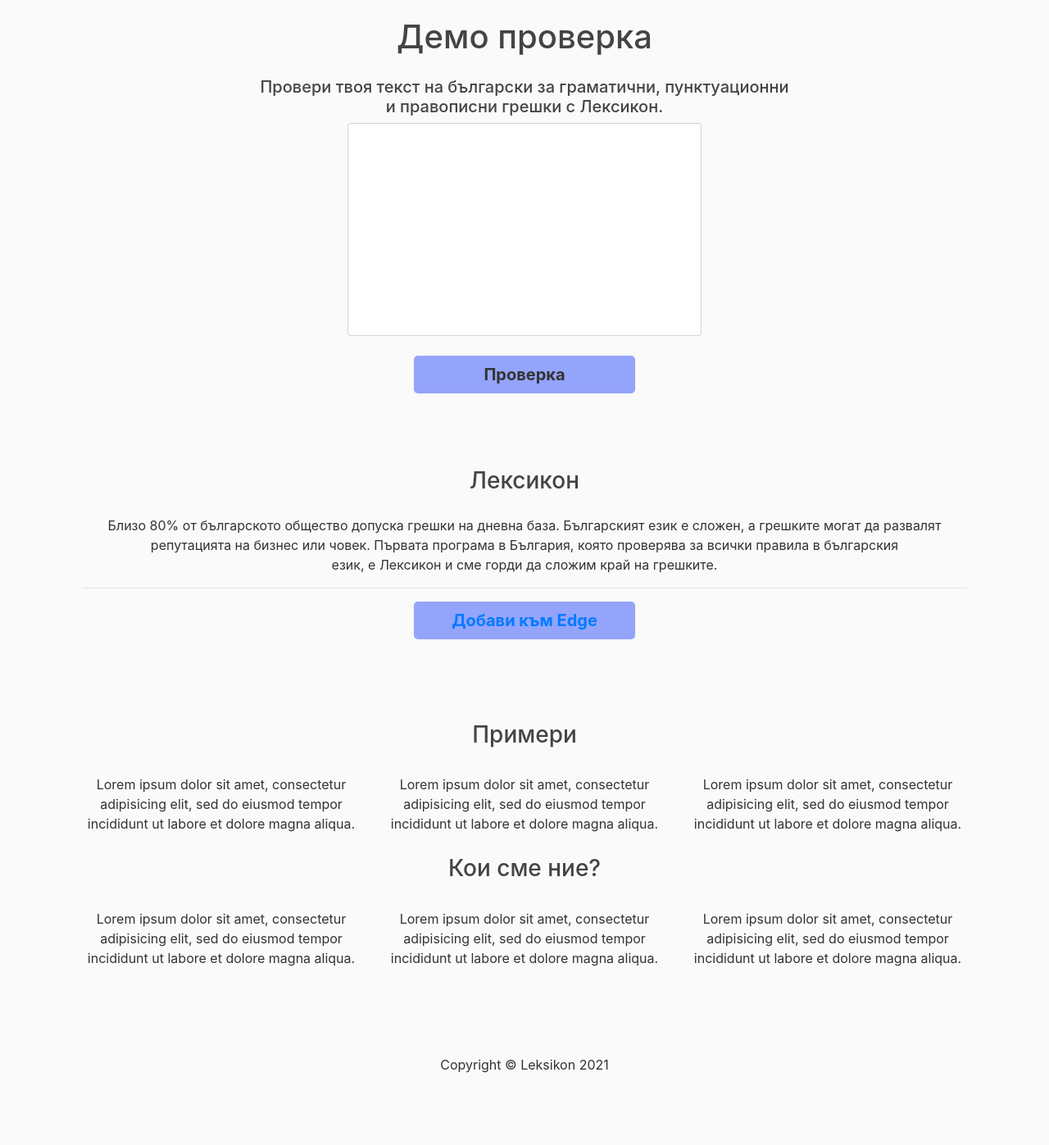
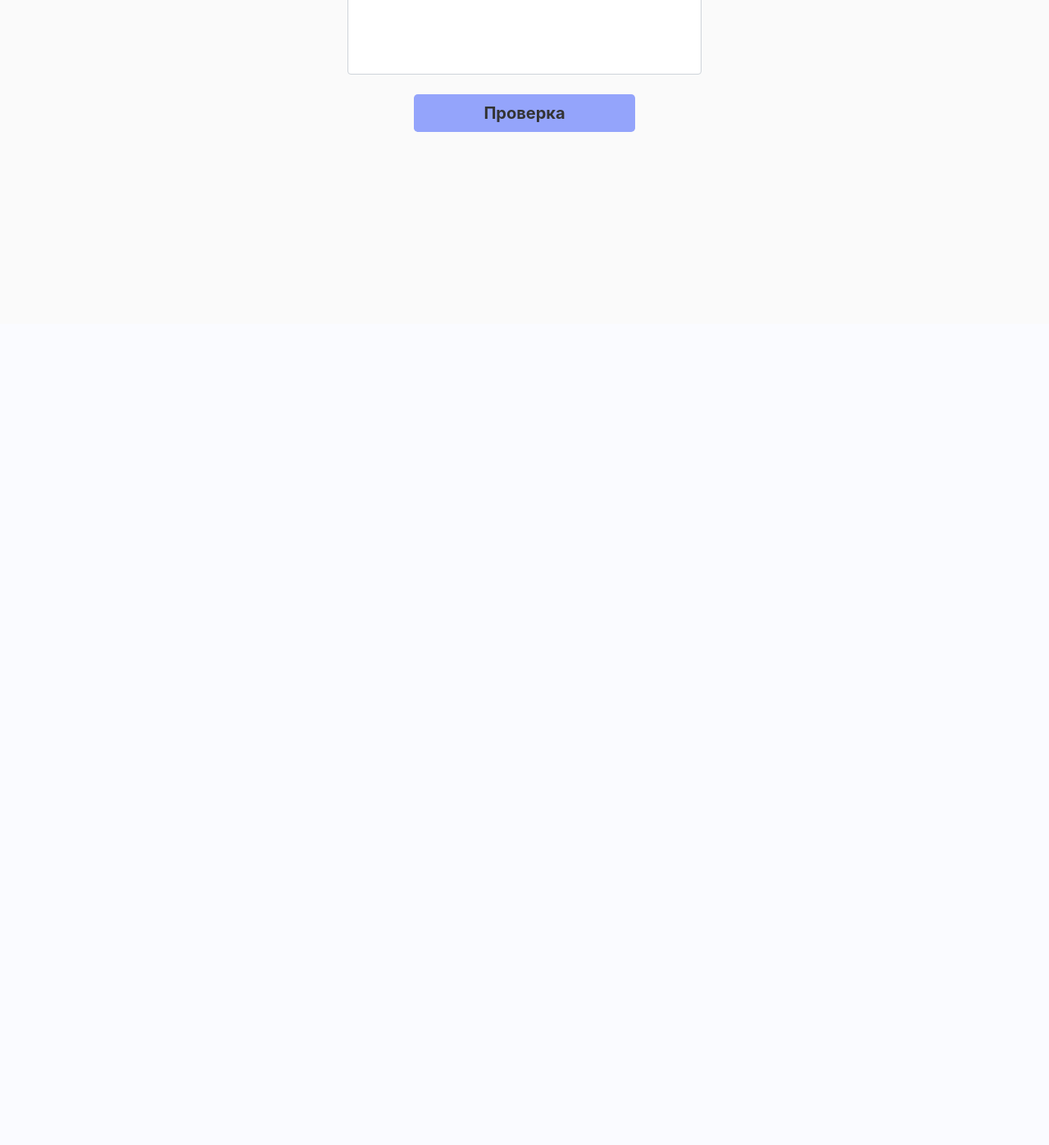
Before and after one commit to Iskrata/Leksikon, a Flask app: page /demo in a window 1280 px wide. Shown: the part 405-1802 px from the top of the page at 82% size. After the commit the page ends 566 px from the top, so only its background shows below. Run offline with Flask 2, Linux system fonts and the light colour scheme; some libraries are stand-ins or nearby versions.

Commit message:
problems with demo

```diff
--- a/leksikon/templates/demo.html
+++ b/leksikon/templates/demo.html
@@ -1,45 +1,10 @@
 {% extends "layout.html" %}
 {% block content %}
-<!DOCTYPE html>
-<html lang="en">
-<head>
-  <title>Лексикон</title>
-  <meta charset="utf-8">
-  <meta name="viewport" content="width=device-width, initial-scale=1">
-  <link href="https://fonts.googleapis.com/css?family=Montserrat" rel="stylesheet">
 <script src="https://ajax.googleapis.com/ajax/libs/jquery/3.5.1/jquery.min.js"></script>
-  <script src="https://maxcdn.bootstrapcdn.com/bootstrap/3.4.1/js/bootstrap.min.js"></script>
 <script type=text/javascript src="{{ url_for('static', filename='index.js') }}"></script>
-</head>
-<body>
-
-<!-- Navbar -->
-<nav class="navbar navbar-default">
-
-  <div class="container">
-    <div class="navbar-header">
-      <button type="button" class="navbar-toggle" data-toggle="collapse" data-target="#myNavbar">
-        <span class="icon-bar"></span>
-        <span class="icon-bar"></span>
-        <span class="icon-bar"></span>
-      </button>
-      <img class="navbar-brand icon" src="assets/img/logo.png" alt="main">
-      <a class="navbar-brand" href="#">Лексикон</a>
-    </div>
-    <div class="collapse navbar-collapse" id="myNavbar">
-      <ul class="nav navbar-nav navbar-right">
-
-        <li><a href="#">Моята статстика</a></li>
-        <li><a href="#">Вход</a></li>
-      </ul>
-    </div>
-  </div>
-</nav>
-
-<!-- First Container -->
 <div class="container-fluid bg-1 text-center">
-  <h1 class="tlt margin2">Демо проверка</h3>
-  <h5 class="margin">Провери твоя текст на български за граматични, пунктуационни<br> и правописни грешки с Лексикон.</h5>
+    <h1 class="tlt margin ">Демо проверка</h3>
+    <h5 class="margin margin-b">Провери текст на български за граматични, пунктуационни<br> и правописни грешки с Лексикон.</h5>
     <div class="btn-area">
       <div class="test-textarea">
           <div class="form-control" spellcheck="false" autocapitalize="off"  contenteditable="true" id="exampleFormControlTextarea1"></div>
@@ -54,57 +19,4 @@
           <a class="btn btn-primary js-scroll-trigger btn-lg" onclick="onSubmit()" id="submitBtn">Проверка</a>
       </div>
   </div>
-
-<!-- Second Container -->
-<div class="container-fluid bg-2 text-center">
-  <h3 class="margin2">Лексикон</h3>
-  <p class="margin">Близо 80% от българското общество допуска грешки на дневна база. Българският език е сложен, а грешките могат да развалят репутацията на бизнес или човек. Първата програма в България, която проверява за всички правила в българския<br> език, е Лексикон и сме горди да сложим край на грешките. </p>
-  <hr>
-  <a href="#" class="btn btn-default btn-lg">
-    <span class="glyphicon glyphicon-plus"></span>  Добави към Edge
-  </a>
-</div>
-
-<!-- Third Container (Grid) -->
-<div class="container-fluid bg-3 text-center">
-  <h3 class="margin">Примери</h3><br>
-  <div class="row">
-    <div class="col-sm-4">
-      <p>Lorem ipsum dolor sit amet, consectetur adipisicing elit, sed do eiusmod tempor incididunt ut labore et dolore magna aliqua.</p>
-      <!-- <img src="birds1.jpg" class="img-responsive margin" style="width:100%" alt="Image"> -->
-    </div>
-    <div class="col-sm-4">
-      <p>Lorem ipsum dolor sit amet, consectetur adipisicing elit, sed do eiusmod tempor incididunt ut labore et dolore magna aliqua.</p>
-      <!-- <img src="birds2.jpg" class="img-responsive margin" style="width:100%" alt="Image"> -->
-    </div>
-    <div class="col-sm-4">
-      <p>Lorem ipsum dolor sit amet, consectetur adipisicing elit, sed do eiusmod tempor incididunt ut labore et dolore magna aliqua.</p>
-      <!-- <img src="birds3.jpg" class="img-responsive margin" style="width:100%" alt="Image"> -->
-    </div>
-  </div>
-  <h3 class="margin">Кои сме ние?</h3><br>
-  <div class="row">
-    <div class="col-sm-4">
-      <p>Lorem ipsum dolor sit amet, consectetur adipisicing elit, sed do eiusmod tempor incididunt ut labore et dolore magna aliqua.</p>
-      <!-- <img src="birds1.jpg" class="img-responsive margin" style="width:100%" alt="Image"> -->
-    </div>
-    <div class="col-sm-4">
-      <p>Lorem ipsum dolor sit amet, consectetur adipisicing elit, sed do eiusmod tempor incididunt ut labore et dolore magna aliqua.</p>
-      <!-- <img src="birds2.jpg" class="img-responsive margin" style="width:100%" alt="Image"> -->
-    </div>
-    <div class="col-sm-4">
-      <p>Lorem ipsum dolor sit amet, consectetur adipisicing elit, sed do eiusmod tempor incididunt ut labore et dolore magna aliqua.</p>
-      <!-- <img src="birds3.jpg" class="img-responsive margin" style="width:100%" alt="Image"> -->
-    </div>
-  </div>
-</div>
-
-<!-- Footer -->
-<footer class="container-fluid bg-4 text-center">
-  <p>Copyright © Leksikon 2021</a></p>
-</footer>
-
-</body>
-</html>
-
 {% endblock content %}
```
Lines whose indentation alone changed are shown as unchanged.
